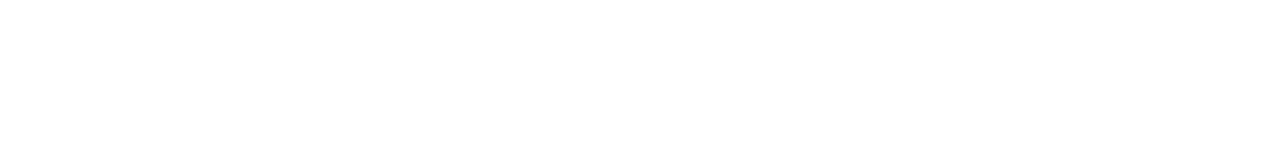
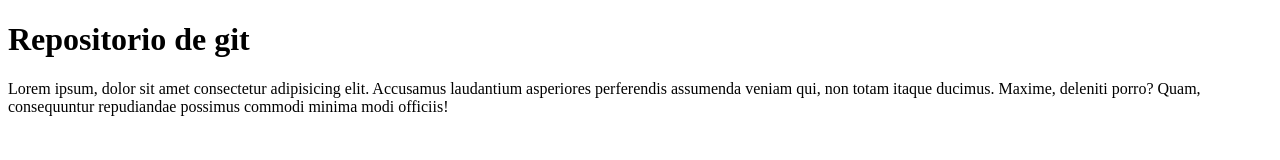
Before and after one commit to Alan-Morales3112/clase, a plain HTML site: page index.html in a window 1280 px wide. Drawn offline with Linux system fonts and the light colour scheme.

Commit message:
Agrego totulo y parrafo

```diff
--- a/index.html
+++ b/index.html
@@ -7,6 +7,7 @@
     <title>Document</title>
 </head>
 <body>
-
+    <h1>Repositorio de git</h1>
+    <p>Lorem ipsum, dolor sit amet consectetur adipisicing elit. Accusamus laudantium asperiores perferendis assumenda veniam qui, non totam itaque ducimus. Maxime, deleniti porro? Quam, consequuntur repudiandae possimus commodi minima modi officiis!</p>
 </body>
 </html>
```
Also changed, not shown: 1 other file.
